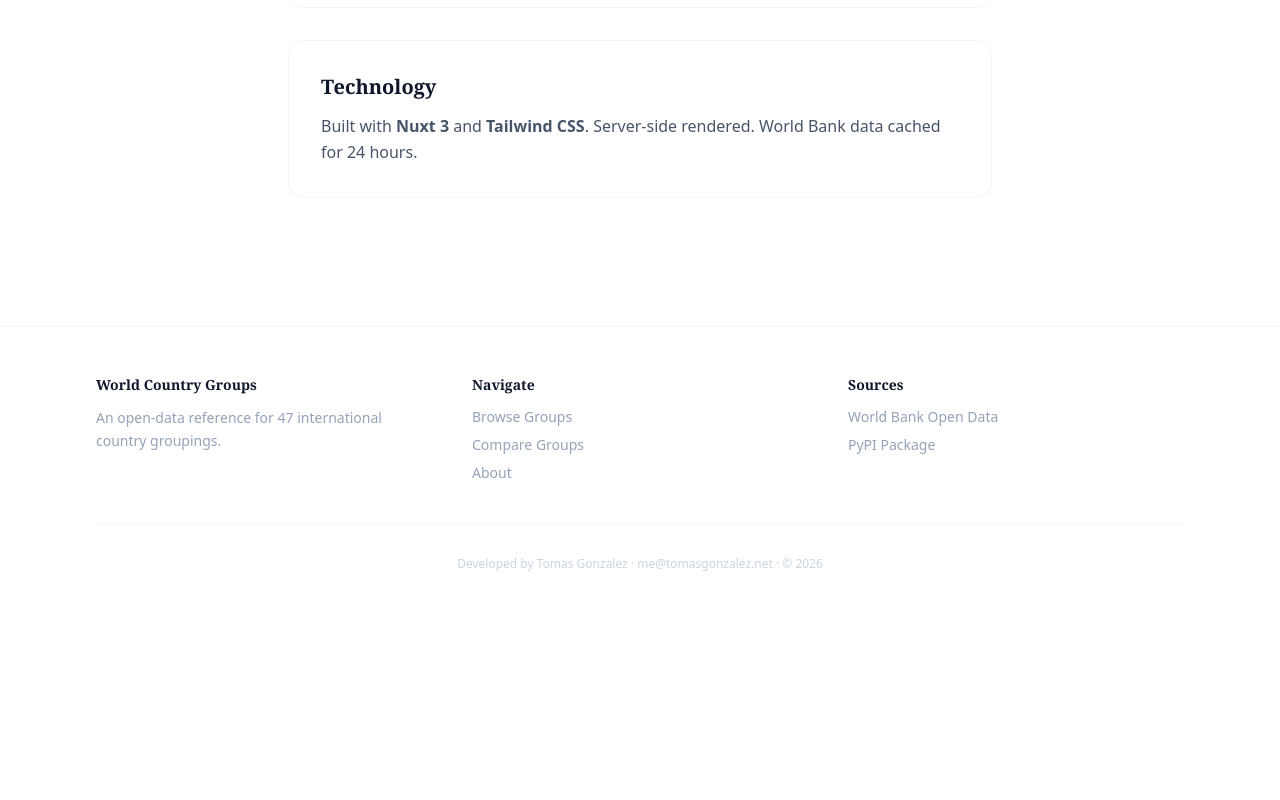
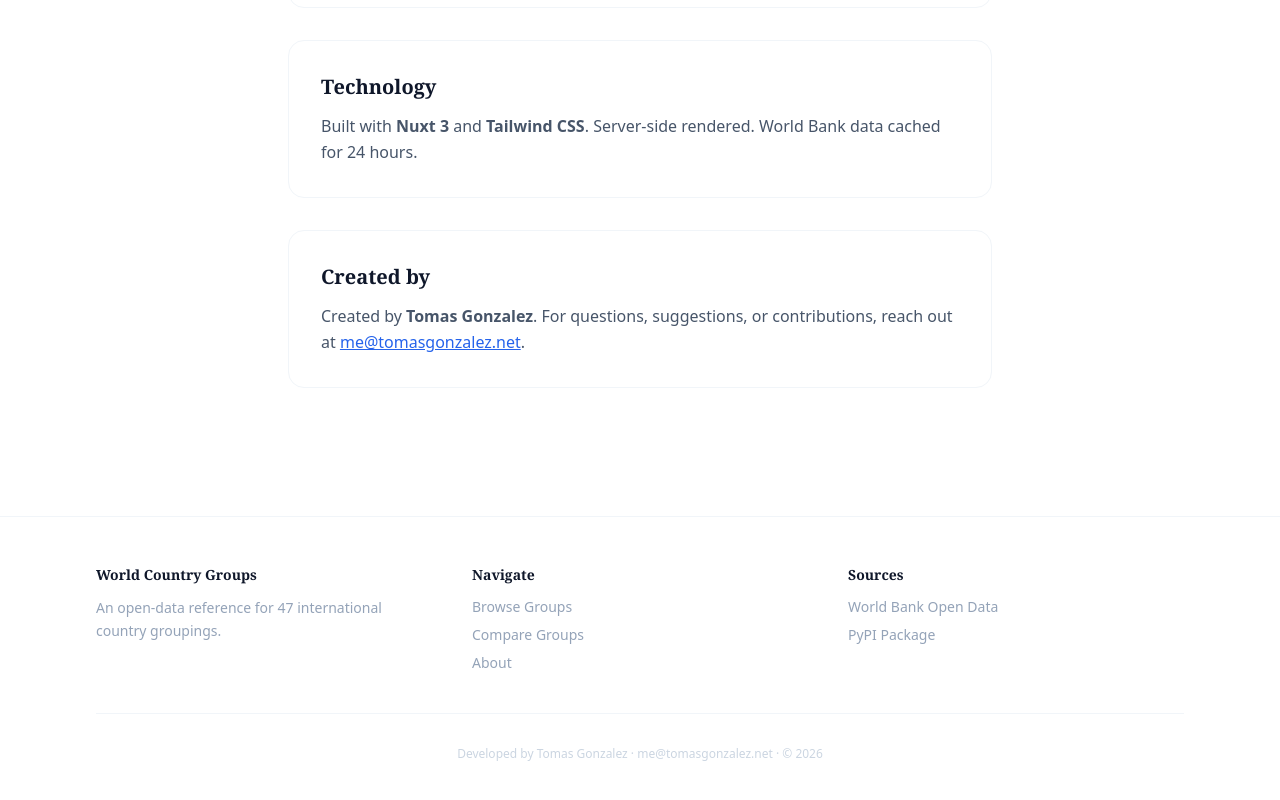
Before and after one commit to tomasgonz/worldcountrygroups, a Nuxt app in the folder site/: page /about in a window 1280 px wide. Shown: the part 953-1753 px from the top of the page. Before the commit the page ends 1573 px from the top, so only its background shows below. Built offline with nearby package versions, Linux system fonts and the light colour scheme; no server answers.

Commit message:
Add author section with contact email to About page

```diff
--- a/site/pages/about.vue
+++ b/site/pages/about.vue
@@ -49,6 +49,15 @@
           Server-side rendered. World Bank data cached for 24 hours.
         </p>
       </div>
+
+      <div class="bg-white rounded-2xl border border-primary-100 p-6 sm:p-8">
+        <h2 class="font-serif text-xl font-bold text-primary-900 mb-3">Created by</h2>
+        <p class="text-primary-600 leading-relaxed">
+          Created by <strong>Tomas Gonzalez</strong>.
+          For questions, suggestions, or contributions, reach out at
+          <a href="mailto:me@tomasgonzalez.net" class="text-accent-600 hover:text-accent-700 underline">me@tomasgonzalez.net</a>.
+        </p>
+      </div>
     </div>
   </div>
 </template>
```
